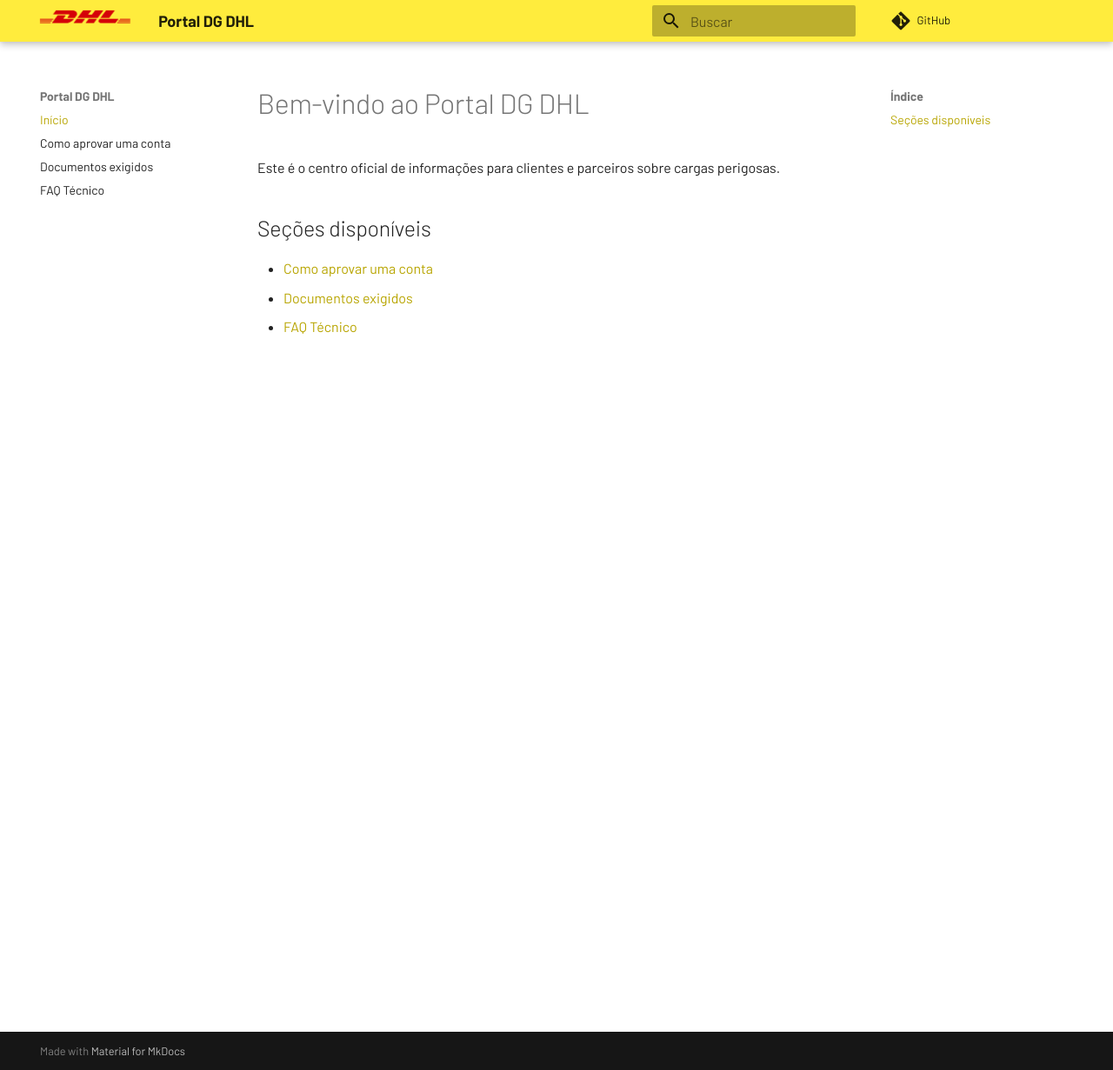
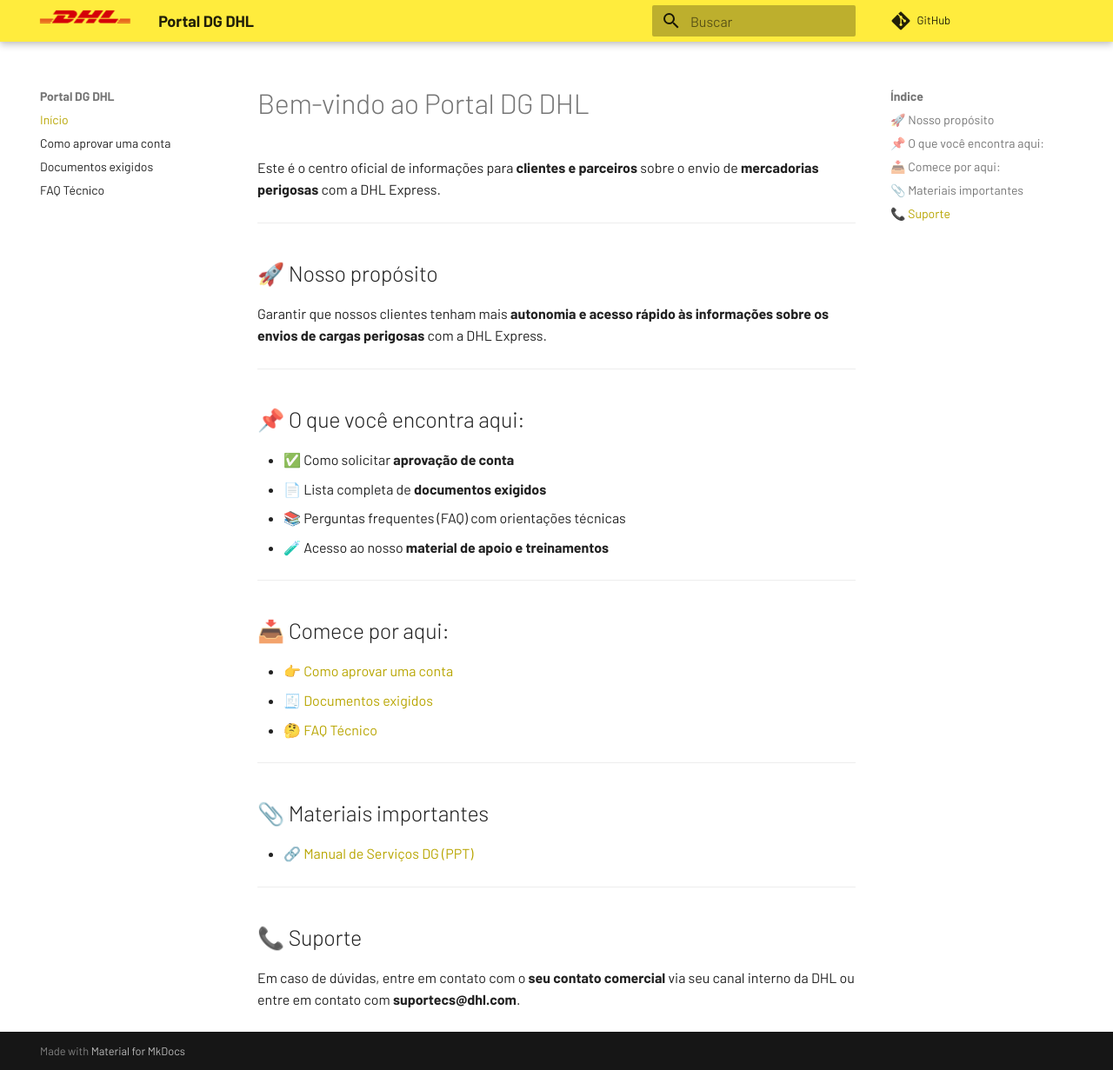
Before and after one commit to portaldangerousgoods/dpdhl, an MkDocs documentation site: the page built from docs/index.md, in a window 1280 px wide and 1231 px high. Shown: the whole window at 87% size. Built offline with MkDocs 1.6.1 and Material for MkDocs 9.7.7, drawn with Linux system fonts in a browser that asks for light colours; comment, search, counter and statistics services are not loaded.

Commit message:
Update index.md

```diff
--- a/docs/index.md
+++ b/docs/index.md
@@ -1,9 +1,38 @@
 # Bem-vindo ao Portal DG DHL
 
-Este é o centro oficial de informações para clientes e parceiros sobre cargas perigosas.
+Este é o centro oficial de informações para **clientes e parceiros** sobre o envio de **mercadorias perigosas** com a DHL Express.
 
-## Seções disponíveis
+---
 
-- [Como aprovar uma conta](aprovacao.md)
-- [Documentos exigidos](documentos.md)
-- [FAQ Técnico](faq.md)
+## 🚀 Nosso propósito
+
+Garantir que nossos clientes tenham mais **autonomia e acesso rápido às informações sobre os envios de cargas perigosas** com a DHL Express.
+
+---
+
+## 📌 O que você encontra aqui:
+
+- ✅ Como solicitar **aprovação de conta**
+- 📄 Lista completa de **documentos exigidos**
+- 📚 Perguntas frequentes (FAQ) com orientações técnicas
+- 🧪 Acesso ao nosso **material de apoio e treinamentos**
+
+---
+
+## 📥 Comece por aqui:
+
+- 👉 [Como aprovar uma conta](aprovacao.md)
+- 🧾 [Documentos exigidos](documentos.md)
+- 🤔 [FAQ Técnico](faq.md)
+
+---
+
+## 📎 Materiais importantes
+
+- 🔗 [Manual de Serviços DG (PPT)](DHL%20EXPRESS%20-%20DGR.pptx)
+
+---
+
+## 📞 Suporte
+
+Em caso de dúvidas, entre em contato com o **seu contato comercial** via seu canal interno da DHL ou entre em contato com **suportecs@dhl.com**.
```
